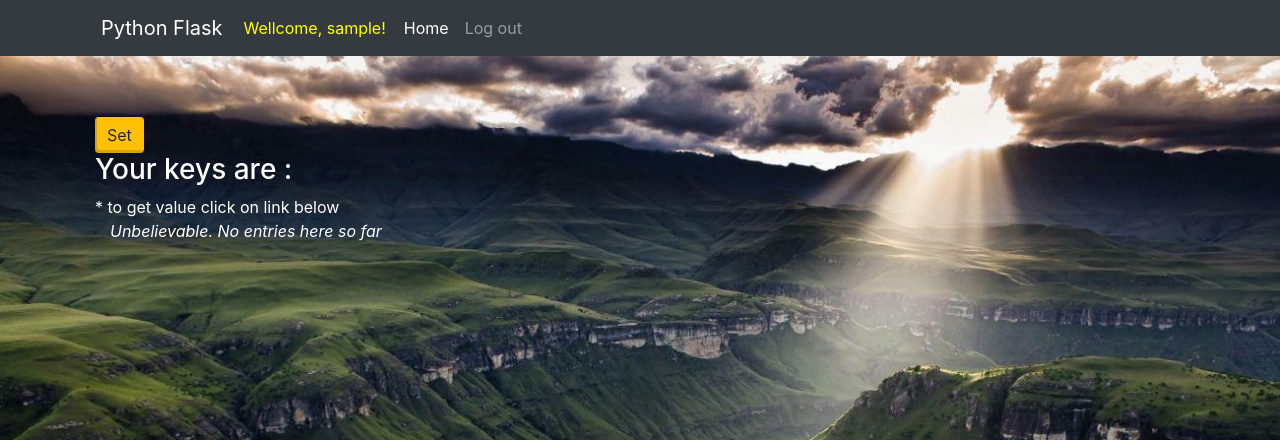
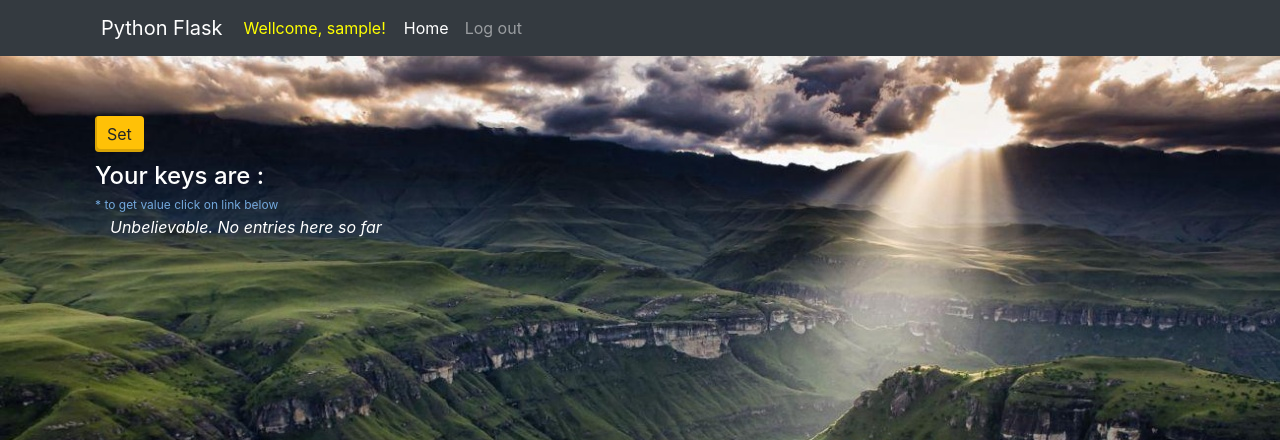
Before and after one commit to struy/halo, a Flask app: page / in a window 1280 px wide. Shown: the top 440 px of the page. Run offline with Flask 2, Linux system fonts and the light colour scheme; the visitor is signed in with stand-in values (Sample User, id 1); data that the repository does not hold is empty; some libraries are stand-ins or nearby versions.

Commit message:
refactor views part1

```diff
--- a/static/css/style.css
+++ b/static/css/style.css
@@ -1,5 +1,5 @@
 body {
-    background: gray url("../img/mountains.jpg") no-repeat;
+    background: #343a40 url("../img/mountains.jpg") no-repeat;
     background-size: cover;
     color: white;
 }
@@ -14,6 +14,8 @@ body {
 .to_get {
     color:#73a8dc;
     padding: 0;
+    font-size: 0.75em;
+    margin-top: -20px;
 
 
 }
@@ -63,17 +65,7 @@ body {
     -moz-outline: 0;
 }
 
-.fullscreen_bg {
-    position: fixed;
-    top: 0;
-    right: 0;
-    bottom: 0;
-    left: 0;
-    background-size: cover;
-    background-position: 50% 50%;
-    background-image: url('http://cleancanvas.herokuapp.com/img/backgrounds/color-splash.jpg');
-    background-repeat: repeat;
-}
+
 
 .form-signin {
     max-width: 280px;
@@ -130,6 +122,13 @@ body {
 }
 
 /*Entries index.html*/
+.h4_entries{
+    margin-top: 10px;
+    padding-bottom: 0;
+    margin-bottom: 0;
+}
+
+
 ul.entries {
     padding-left: 10px;
 }
--- a/templates/base.html
+++ b/templates/base.html
@@ -48,15 +48,13 @@
 </div>
 <div class="container">
     <div class="row">
-        <div class="col-md-12"></div>
-    </div>
-    <div class="row">
               <!--<div class="col-md-12">-->
             <!--{% for message in get_flashed_messages() %}-->
             <!--<div class=flash>{{ message }}</div>-->
             <!--{% endfor %}-->
         <!--</div>-->
-        {% block content %}{% endblock %}
+   <div class="content">
+       {% block content %}{% endblock %} </div>
     </div>
     <script src="https://code.jquery.com/jquery-3.2.1.min.js"></script>
     <script src="https://cdnjs.cloudflare.com/ajax/libs/popper.js/1.12.9/umd/popper.min.js"
@@ -72,11 +70,11 @@
     <script>
         $(document).ready(function () {
 
-
             {% for message in get_flashed_messages() %}
               var flashed_messages ='{{ message }}'
             toastr.info(flashed_messages)
             {% endfor %}
+
          });
     </script>
 
--- a/templates/index.html
+++ b/templates/index.html
@@ -1,16 +1,15 @@
 {% extends "base.html" %}
 {% block content %}
-<div class="content">
+
 
     {% if session.logged_in %}
     <div class="col-md-12">
         <button id="set" type="button" class="btn btn-warning">Set</button>
-
-
+        <br/>
     </div>
     <div class="col-md-6">
-        <h3>Your keys are :</h3>
-          <span>* to get value click on link below</span>
+        <h4 class="h4_entries">Your keys are :</h4>
+          <span class="to_get ">* to get value click on link below</span>
         <ul class=entries>
             {% for entry in entries %}
             <li><a href="/get/{{ entry.key }}"> {{ entry.key }}</a>
@@ -53,6 +52,6 @@
     {% endif %}
 
 
-</div>
+
 
 {% endblock %}
--- a/templates/single.html
+++ b/templates/single.html
@@ -4,7 +4,6 @@
 <div class="col-md-12"><h3>Service information</h3>
 </div>
 <div class="col-md-12">
-    <p>The requested value for this key is:</p>
     <table class="table table-dark table-striped">
         <thead>
         <tr>
@@ -22,7 +21,7 @@
 
 </div>
 <div class="col-md-12 text-center">
-    <button onclick="goBack()">Go Back</button>
+    <button type="button" class="btn btn-info" onclick="goBack()">Go Back</button>
 </div>
 
 
```
